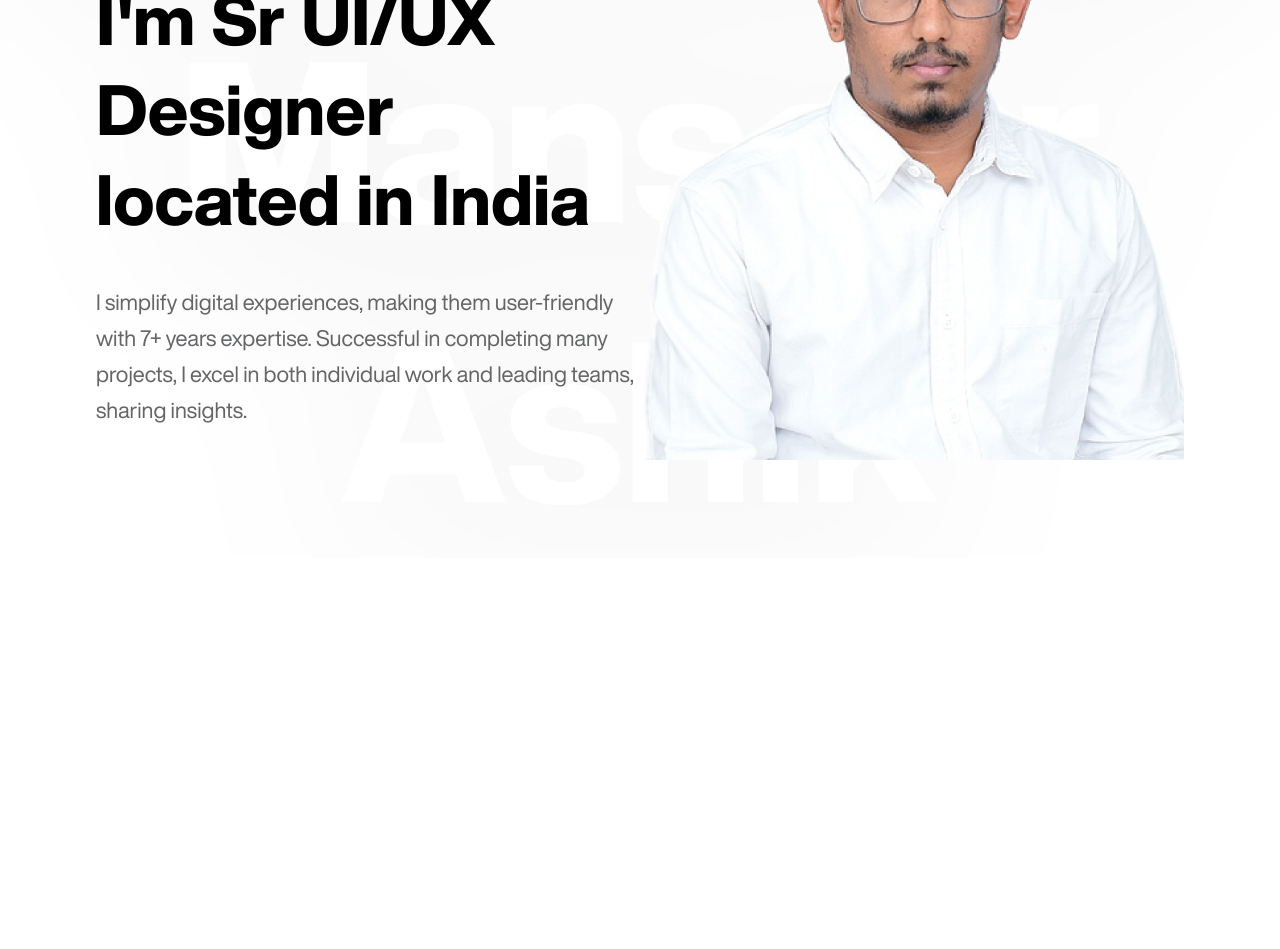
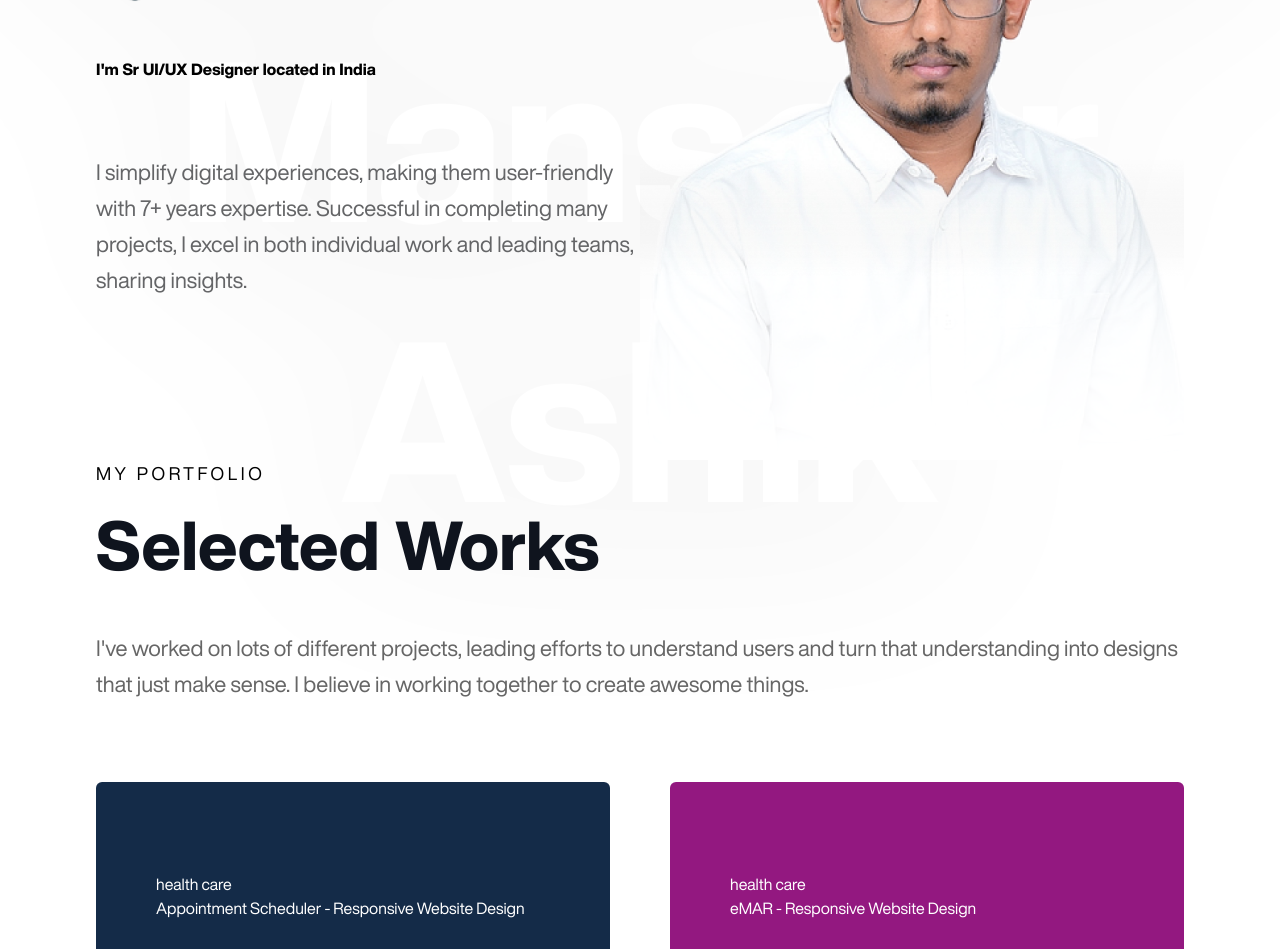
Before and after one commit to karthickicp/portfolio, a React (Vite) app: page / in a window 1280 px wide. Shown: the part 388-1337 px from the top of the page. Before the commit the page ends 946 px from the top, so only its background shows below. Built offline with nearby package versions, Linux system fonts and the light colour scheme.

Commit message:
Added project section

```diff
--- /dev/null
+++ b/src/constants/home.tsx
@@ -0,0 +1,44 @@
+export const MY_PROJECTS = [
+  {
+    category: "health care",
+    title: `Appointment Scheduler - Responsive Website Design`,
+    bg: "#142B48",
+    img: "",
+    textColor: "light",
+  },
+  {
+    category: "health care",
+    title: `eMAR - Responsive Website Design`,
+    bg: "#931880",
+    img: "",
+    textColor: "light",
+  },
+  {
+    category: "e-commerce",
+    title: `Mio Amore - Online Cake Order Mobile App`,
+    bg: "#931880",
+    img: "",
+    textColor: "light",
+  },
+  {
+    category: "e-commerce",
+    title: `Haye - Mobile App`,
+    bg: "#0190DC",
+    img: "",
+    textColor: "light",
+  },
+  {
+    category: "business",
+    title: `Sensdat - Website Design`,
+    bg: "#E9EBE8",
+    img: "",
+    textColor: "dark",
+  },
+  {
+    category: "digital marketing",
+    title: `OmniTail - Website Design`,
+    bg: "#C8D2DC",
+    img: "",
+    textColor: "dark",
+  },
+];
--- /dev/null
+++ b/src/constants/index.ts
@@ -0,0 +1 @@
+export * from "./home";
--- a/src/index.css
+++ b/src/index.css
@@ -16,7 +16,15 @@ body {
   width: min(85VW, 87.5rem);
   margin: auto;
 }
-/*
-.topSec {
+
+/* .topSec {
   background-image: url('./assets/img/topSec-bg.png');
 } */
+
+.profile-pic-shadow {
+  background: linear-gradient(to bottom, rgba(217, 217, 217, 0) 0%, rgba(217, 217, 217, 0) 56.71%, rgba(255, 255, 255, 0.6) 73.8%, rgba(255, 255, 255, 0.87) 85.48%, #FFFFFF 100%);
+}
+
+.para-text {
+  @apply text-[1.375rem] leading-[2.25rem]
+}
--- a/src/views/home/index.tsx
+++ b/src/views/home/index.tsx
@@ -1,7 +1,13 @@
+import { MyWorks } from "./myWorks";
 import { TopSection } from "./topSection";
 
 const HomePage = () => {
-  return <TopSection />;
+  return (
+    <>
+      <TopSection />
+      <MyWorks />
+    </>
+  );
 };
 
 export default HomePage;
--- /dev/null
+++ b/src/views/home/myWorks.tsx
@@ -0,0 +1,36 @@
+import { MY_PROJECTS } from "../../constants";
+
+export const MyWorks = () => {
+  return (
+    <section className="wrapper">
+      <div className="container">
+        <p className="text-[1.125rem] leading-[1.654rem] tracking-widest mb-[0.875rem]">
+          MY PORTFOLIO
+        </p>
+        <h2 className="mb-10 text-black text-[4.25rem] font-extrabold leading-[90px]">
+          Selected Works
+        </h2>
+        <p className="text-[#666] para-text">
+          I've worked on lots of different projects, leading efforts to
+          understand users and turn that understanding into designs that just
+          make sense. I believe in working together to create awesome things.
+        </p>
+
+        <div className=" grid grid-cols-2 gap-[60px] mt-20">
+          {MY_PROJECTS.map((project, index) => (
+            <div
+              key={`project-${index}`}
+              className={`h-[400px] rounded-md pt-[90px] px-[60px] ${
+                project.textColor === "light" ? "text-white" : "text-black"
+              }`}
+              style={{ backgroundColor: `${project.bg}` }}
+            >
+              <p>{project.category}</p>
+              <p>{project.title}</p>
+            </div>
+          ))}
+        </div>
+      </div>
+    </section>
+  );
+};
--- a/src/views/home/topSection.tsx
+++ b/src/views/home/topSection.tsx
@@ -1,4 +1,5 @@
 import profilePicture from "../../assets/img/profile.png";
+import profilePictureShadow from "../../assets/img/profile-shadow.png";
 import arrowWhite from "../../assets/img/icons/arrow-white.svg";
 import arrowBlack from "../../assets/img/icons/arrow-black.svg";
 import hand from "../../assets/img/icons/hand-symbol.svg";
@@ -8,38 +9,65 @@ export const TopSection = () => {
       <div className="container">
         <div className="flex justify-between items-center mt-[3rem] text-black">
           <div>
-            <p className="font-semibold text-[22px] leading-[2.125rem]">Mohammad Mansoor Ashik</p>
-            <p className="font-medium tracking-widest leading-6">UI & UX DESIGNER</p>
+            <p className="font-semibold text-[22px] leading-[2.125rem]">
+              Mohammad Mansoor Ashik
+            </p>
+            <p className="font-medium tracking-widest leading-6">
+              UI & UX DESIGNER
+            </p>
           </div>
           <div className="flex gap-4">
-            <a href="#" className="text-black border-black rounded-full px-4 py-2 border-2 flex items-center gap-4">
+            <a
+              href="#"
+              className="text-black border-black rounded-full px-4 py-2 border-2 flex items-center gap-4"
+            >
               LinkedIn <img src={arrowBlack} alt="arrow-white" />
             </a>
-            <a href="#" className="text-white bg-black border-black rounded-full px-4 py-2 text-md border-2 flex items-center gap-2">
+            <a
+              href="#"
+              className="text-white bg-black border-black rounded-full px-4 py-2 text-md border-2 flex items-center gap-2"
+            >
               My Resume <img src={arrowWhite} alt="arrow-black" />
             </a>
           </div>
         </div>
       </div>
 
-      <h1 className=" text-[17.5vw] 3xl:text-[18.75rem] text-white -z-10 font-extrabold leading-[17.5rem] text-center top-0 drop-shadow-[0_30px_100px_rgba(0,0,0,0.08)]">
+      <h1 className=" text-[17.5vw] 3xl:text-[18.75rem] text-white -z-10 font-extrabold leading-[17.5rem] text-center top-0 drop-shadow-[0_30px_100px_rgba(0,0,0,0.08)] relative">
         Mohammad <br /> Mansoor <br /> Ashik
       </h1>
       <div className="w-full float-start absolute bottom-0">
         <div className="container">
-          <div className="flex items-end">
-            <div className="mb-8">
+          <div className="flex items-center">
+            <div className="flex-1">
               <div className="flex items-center">
-                <img src={hand} alt="hand-sign" className="me-4"/>
-                <p className="text-[4.375rem] leading-[102.9px] font-extrabold w-auto float-start">Hello!</p>
+                <img src={hand} alt="hand-sign" className="me-4" />
+                <p className="3xl:text-[4.375rem] leading-[6.431rem] font-extrabold w-auto float-start">
+                  Hello!
+                </p>
               </div>
-              <h1 className="text-[4.375rem] font-extrabold mb-10 leading-[5.625rem]">I'm Sr UI/UX Designer located in India</h1>
-              <p className="text-[#646567] text-[1.375rem] leading-[36px]">
-                I simplify digital experiences, making them user-friendly with 7+ years expertise. Successful in completing many
-                projects, I excel in both individual work and leading teams, sharing insights.
+              <h1 className="3xl:text-[4.375rem] font-extrabold mb-10 leading-[5.625rem]">
+                I'm Sr UI/UX Designer located in India
+              </h1>
+              <p className="text-[#646567] para-text">
+                I simplify digital experiences, making them user-friendly with
+                7+ years expertise. Successful in completing many projects, I
+                excel in both individual work and leading teams, sharing
+                insights.
               </p>
             </div>
-            <img src={profilePicture} alt="profile-picture" className="max-h-[700px] 3xl:max-h-[800px]"/>
+            <div className="relative flex-1">
+              <img
+                src={profilePicture}
+                alt="profile-picture"
+                className="max-h-[700px] 3xl:max-h-[100%]"
+              />
+              <img
+                src={profilePictureShadow}
+                alt="profile-picture"
+                className="absolute max-h-[700px] 3xl:max-h-[100%] top-0"
+              />
+            </div>
           </div>
         </div>
       </div>
```
